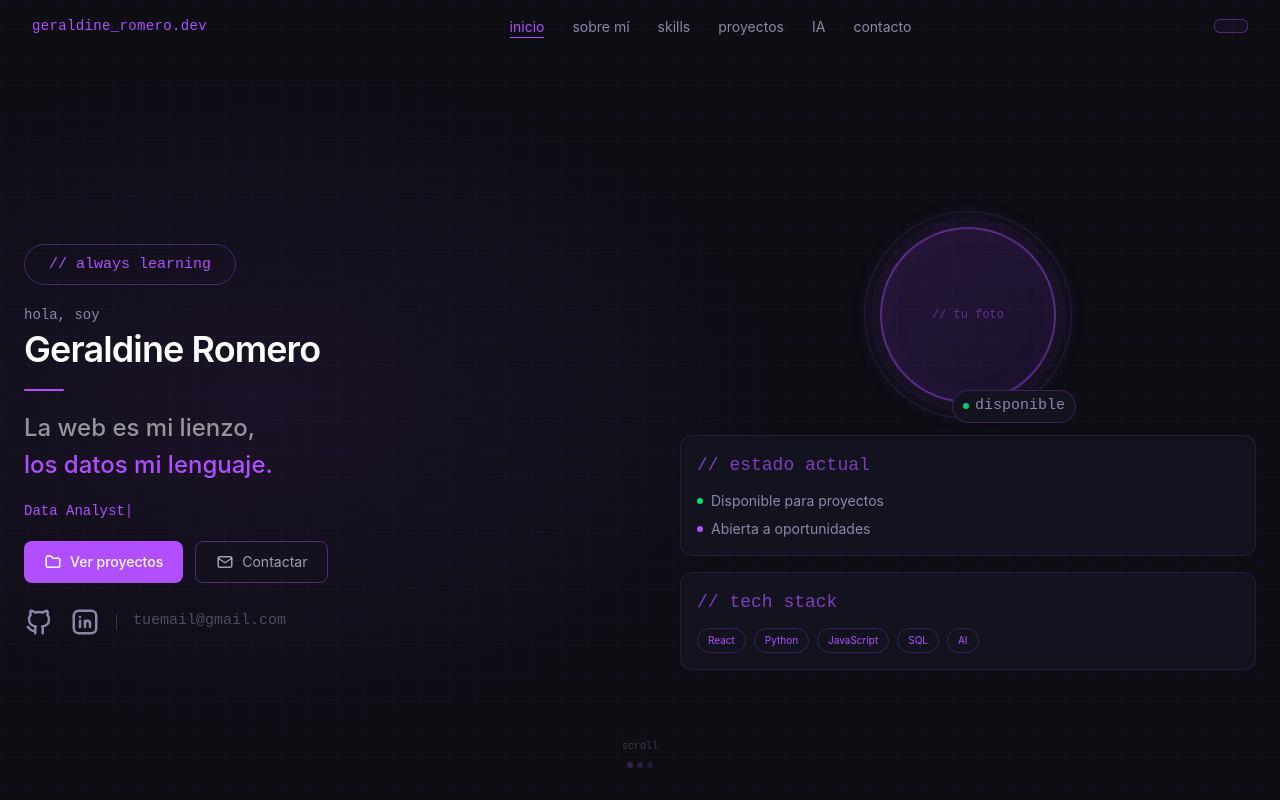
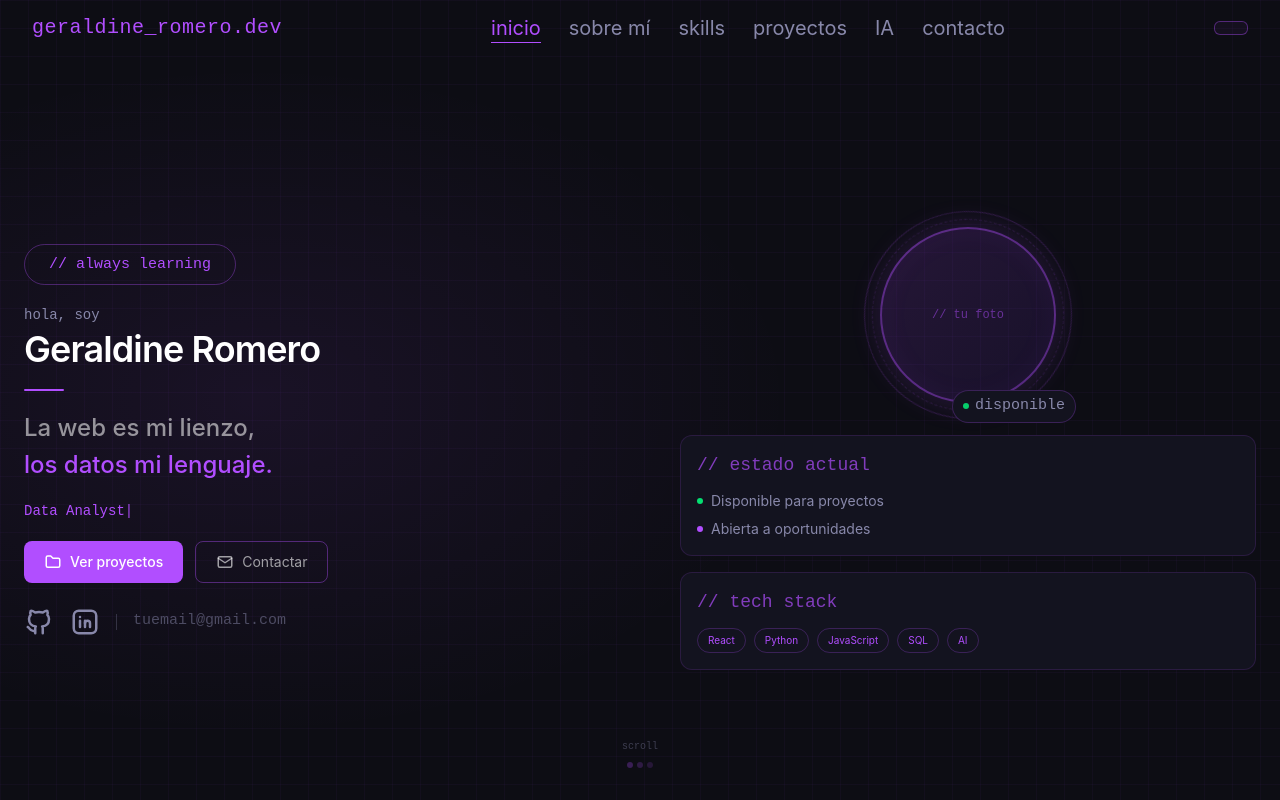
Before and after one commit to GeraldineRomer/mi-portafolio, a React (Vite) app: page / in a window 1280 px wide. Shown: the top 800 px of the page. Built offline with nearby package versions, Linux system fonts and the light colour scheme.

Commit message:
style: ampliación de tamaño de letra en navbar links y nombre inicial

```diff
--- a/src/components/Navbar.jsx
+++ b/src/components/Navbar.jsx
@@ -45,7 +45,7 @@ export default function Navbar() {
             {/* Logo */}
             <a
                 href="#inicio"
-                className="font-mono text-sm font-medium text-[#B14EFF] tracking-wide"
+                className="font-mono text-xl font-medium text-[#B14EFF] tracking-wide"
             >
                 {logoText}
             </a>
--- a/src/components/ui/NavLink.jsx
+++ b/src/components/ui/NavLink.jsx
@@ -5,7 +5,7 @@ export default function NavLink({ label, href, isActive, onClick }) {
                 href={href}
                 onClick={onClick}
                 className={`
-                    text-sm transition-colors duration-200 pb-0.5 border-b
+                    text-xl transition-colors duration-200 pb-0.5 border-b
                     ${isActive
                         ? 'text-[#B14EFF] border-[#B14EFF]'
                         : 'text-[#8888aa] border-transparent hover:text-white'
```
Lines whose indentation alone changed are shown as unchanged.
